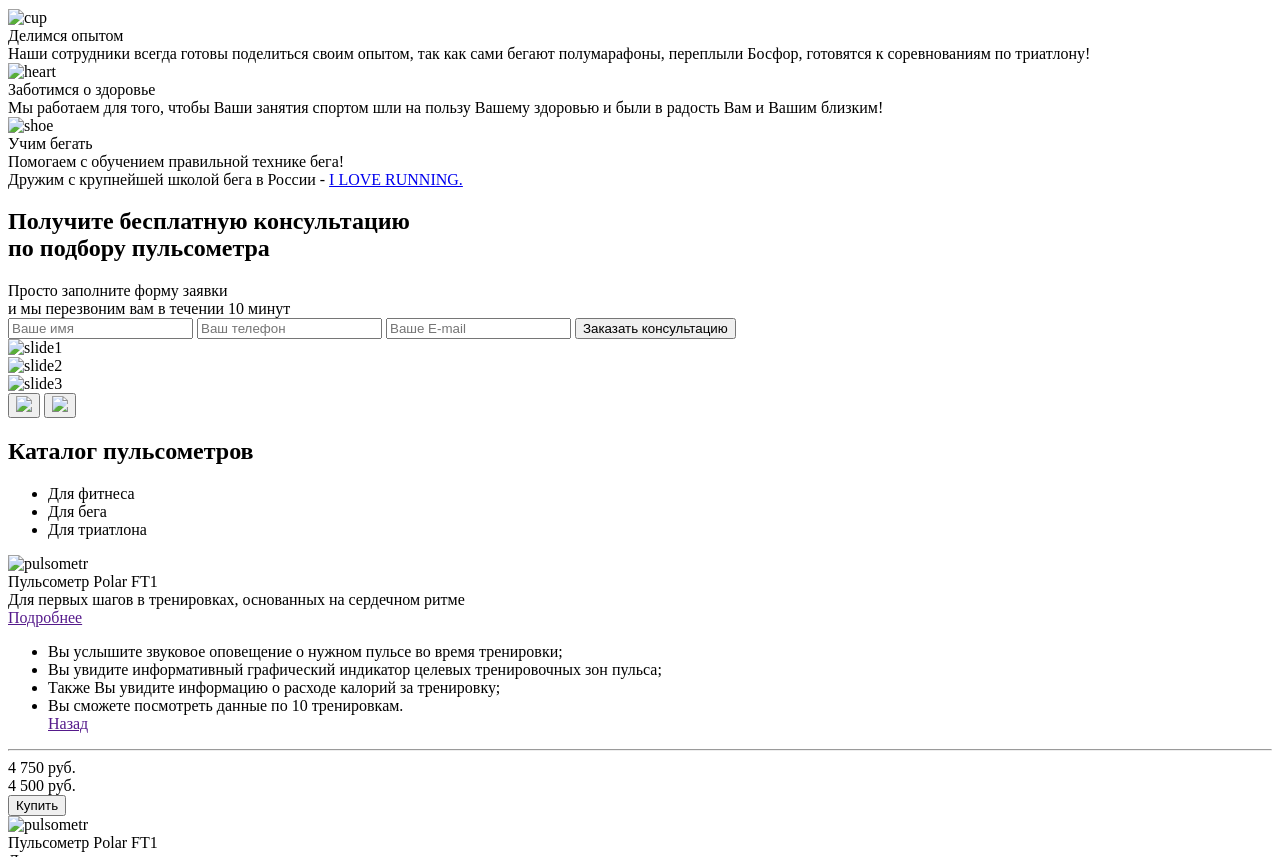
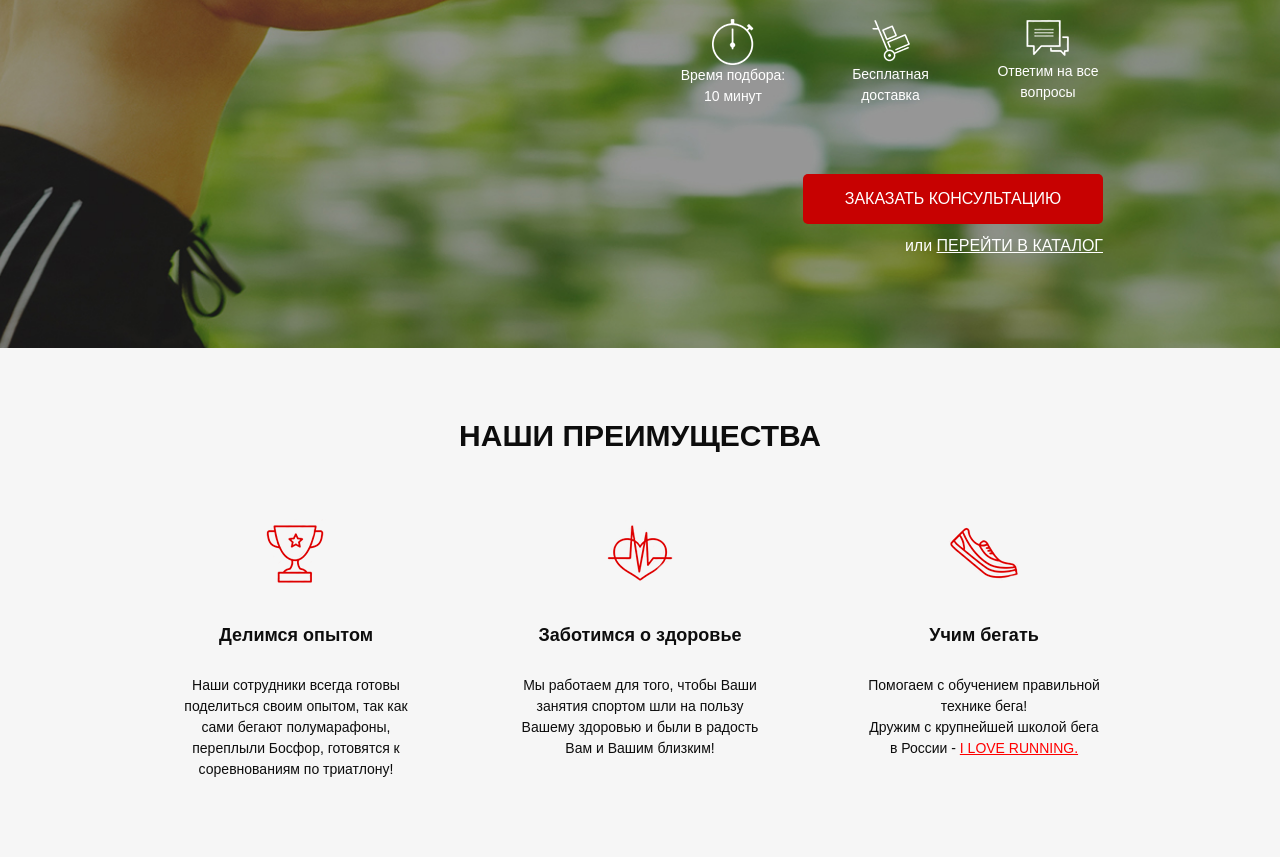
Before and after one commit to ndrutv/runsmart, a website: page src/index.html in a window 1280 px wide. Shown: the part 330-1187 px from the top of the page. Drawn offline with nearby package versions, Linux system fonts and the light colour scheme; the site is published under a folder, as on GitHub Pages, so addresses that start at the root find nothing.

Commit message:
fix: fix images path

```diff
--- a/src/index.html
+++ b/src/index.html
@@ -4,11 +4,11 @@
     <meta charset="UTF-8">
     <meta http-equiv="X-UA-Compatible" content="IE=edge">
     <meta name="viewport" content="width=device-width, initial-scale=1.0">
-    <link rel="stylesheet" href="/css/bootstrap-reboot.min.css">
-    <link rel="stylesheet" href="/css/bootstrap-grid.min.css">
+    <link rel="stylesheet" href="./css/bootstrap-reboot.min.css">
+    <link rel="stylesheet" href="./css/bootstrap-grid.min.css">
     <link rel="stylesheet" href="https://cdnjs.cloudflare.com/ajax/libs/tiny-slider/2.9.4/tiny-slider.css">
     <!--[if (lt IE 9)]><script src="https://cdnjs.cloudflare.com/ajax/libs/tiny-slider/2.9.4/min/tiny-slider.helper.ie8.js"></script><![endif]-->
-    <link rel="stylesheet" href="/css/style.min.css">
+    <link rel="stylesheet" href="./css/style.min.css">
     <title>RunSmart</title>
 </head>
 <body>
@@ -16,7 +16,7 @@
         <div class="container">
             <header class="header">
                 <a class="header__logo">
-                    <img src="/assets/logo.svg" alt="logo">
+                    <img src="./assets/logo.svg" alt="logo">
                 </a>
                 <div class="header__official">
                     Официальный представитель
@@ -33,15 +33,15 @@
                 <h2 class="promo__subheader">с учётом Вашего уровня подготовки</h2>
                 <div class="promo__icons">
                     <div class="promo__icon">
-                        <img src="/assets/icons/main/timer.png" alt="Timer">
+                        <img src="./assets/icons/main/timer.png" alt="Timer">
                         Время подбора: 10 минут
                     </div>
                     <div class="promo__icon">
-                        <img src="/assets/icons/main/delivery.png" alt="Delivery">
+                        <img src="./assets/icons/main/delivery.png" alt="Delivery">
                         Бесплатная доставка
                     </div>
                     <div class="promo__icon">
-                        <img src="/assets/icons/main/message.png" alt="Message">
+                        <img src="./assets/icons/main/message.png" alt="Message">
                         Ответим на все вопросы
                     </div>
                 </div>
@@ -58,7 +58,7 @@
             <h2 class="title">Наши преимущества</h2>
             <div class="advantages__wrapper">
                 <div class="advantages__item">
-                    <img src="/assets/icons/advantages/cup.png" alt="cup" class="advantages__icon">
+                    <img src="./assets/icons/advantages/cup.png" alt="cup" class="advantages__icon">
                     <div class="advantages__subtitle">
                         Делимся опытом
                     </div>
@@ -68,7 +68,7 @@
                     </div>
                 </div>
                 <div class="advantages__item">
-                    <img src="/assets/icons/advantages/heart.png" alt="heart" class="advantages__icon">
+                    <img src="./assets/icons/advantages/heart.png" alt="heart" class="advantages__icon">
                     <div class="advantages__subtitle">
                         Заботимся о здоровье
                     </div>
@@ -78,7 +78,7 @@
                     </div>
                 </div>
                 <div class="advantages__item">
-                    <img src="/assets/icons/advantages/shoe.png" alt="shoe" class="advantages__icon">
+                    <img src="./assets/icons/advantages/shoe.png" alt="shoe" class="advantages__icon">
                     <div class="advantages__subtitle">
                         Учим бегать
                     </div>
@@ -114,17 +114,17 @@
         <div class="container">
             <div class="carousel__inner">
                 <div>
-                    <img src="/assets/images/slider/slide_1.png" alt="slide1">
+                    <img src="./assets/images/slider/slide_1.png" alt="slide1">
                 </div>
                 <div>
-                    <img src="/assets/images/slider/slide_2.png" alt="slide2">
+                    <img src="./assets/images/slider/slide_2.png" alt="slide2">
                 </div>
                 <div>
-                    <img src="/assets/images/slider/slide_3.png" alt="slide3">
+                    <img src="./assets/images/slider/slide_3.png" alt="slide3">
                 </div>
             </div>
-            <button class="prev"><img src="/assets/icons/left.svg"></button>
-            <button class="next"><img src="/assets/icons/right.svg"></button>
+            <button class="prev"><img src="./assets/icons/left.svg"></button>
+            <button class="next"><img src="./assets/icons/right.svg"></button>
         </div>
     </section>
     <section class="catalog">
@@ -139,7 +139,7 @@
                 <div class="catalog-item">
                     <div class="catalog-item__wrapper">
                         <div class="catalog-item__content">
-                            <img class="catalog-item__img" src="/assets/images/products/photo.png" alt="pulsometr">
+                            <img class="catalog-item__img" src="./assets/images/products/photo.png" alt="pulsometr">
                             <div class="catalog-item__subtitle">Пульсометр Polar FT1</div>
                             <div class="catalog-item__descr">Для первых шагов в тренировках, основанных на сердечном ритме</div>
                             <a class="catalog-item__link" href="">Подробнее</a>
@@ -165,7 +165,7 @@
                 <div class="catalog-item">
                     <div class="catalog-item__wrapper">
                         <div class="catalog-item__content">
-                            <img class="catalog-item__img" src="/assets/images/products/photo.png" alt="pulsometr">
+                            <img class="catalog-item__img" src="./assets/images/products/photo.png" alt="pulsometr">
                             <div class="catalog-item__subtitle">Пульсометр Polar FT1</div>
                             <div class="catalog-item__descr">Для первых шагов в тренировках, основанных на сердечном ритме</div>
                             <a class="catalog-item__link" href="">Подробнее</a>
@@ -191,7 +191,7 @@
                 <div class="catalog-item">
                     <div class="catalog-item__wrapper">
                         <div class="catalog-item__content">
-                            <img class="catalog-item__img" src="/assets/images/products/photo.png" alt="pulsometr">
+                            <img class="catalog-item__img" src="./assets/images/products/photo.png" alt="pulsometr">
                             <div class="catalog-item__subtitle">Пульсометр Polar FT1</div>
                             <div class="catalog-item__descr">Для первых шагов в тренировках, основанных на сердечном ритме</div>
                             <a class="catalog-item__link" href="">Подробнее</a>
@@ -217,7 +217,7 @@
                 <div class="catalog-item">
                     <div class="catalog-item__wrapper">
                         <div class="catalog-item__content">
-                            <img class="catalog-item__img" src="/assets/images/products/photo.png" alt="pulsometr">
+                            <img class="catalog-item__img" src="./assets/images/products/photo.png" alt="pulsometr">
                             <div class="catalog-item__subtitle">Пульсометр Polar FT1</div>
                             <div class="catalog-item__descr">Для первых шагов в тренировках, основанных на сердечном ритме</div>
                             <a class="catalog-item__link" href="">Подробнее</a>
@@ -243,7 +243,7 @@
                 <div class="catalog-item">
                     <div class="catalog-item__wrapper">
                         <div class="catalog-item__content">
-                            <img class="catalog-item__img" src="/assets/images/products/photo.png" alt="pulsometr">
+                            <img class="catalog-item__img" src="./assets/images/products/photo.png" alt="pulsometr">
                             <div class="catalog-item__subtitle">Пульсометр Polar FT1</div>
                             <div class="catalog-item__descr">Для первых шагов в тренировках, основанных на сердечном ритме</div>
                             <a class="catalog-item__link" href="">Подробнее</a>
@@ -269,7 +269,7 @@
                 <div class="catalog-item">
                     <div class="catalog-item__wrapper">
                         <div class="catalog-item__content">
-                            <img class="catalog-item__img" src="/assets/images/products/photo.png" alt="pulsometr">
+                            <img class="catalog-item__img" src="./assets/images/products/photo.png" alt="pulsometr">
                             <div class="catalog-item__subtitle">Пульсометр Polar FT1</div>
                             <div class="catalog-item__descr">Для первых шагов в тренировках, основанных на сердечном ритме</div>
                             <a class="catalog-item__link" href="">Подробнее</a>
@@ -297,7 +297,7 @@
                 <div class="catalog-item">
                     <div class="catalog-item__wrapper">
                         <div class="catalog-item__content">
-                            <img class="catalog-item__img" src="/assets/images/products/photo.png" alt="pulsometr">
+                            <img class="catalog-item__img" src="./assets/images/products/photo.png" alt="pulsometr">
                             <div class="catalog-item__subtitle">Пульсометр Polar FT1</div>
                             <div class="catalog-item__descr">Для первых шагов в тренировках, основанных на сердечном ритме</div>
                             <a class="catalog-item__link" href="">Подробнее</a>
@@ -325,7 +325,7 @@
                 <div class="catalog-item">
                     <div class="catalog-item__wrapper">
                         <div class="catalog-item__content">
-                            <img class="catalog-item__img" src="/assets/images/products/photo.png" alt="pulsometr">
+                            <img class="catalog-item__img" src="./assets/images/products/photo.png" alt="pulsometr">
                             <div class="catalog-item__subtitle">Пульсометр Polar FT1</div>
                             <div class="catalog-item__descr">Для первых шагов в тренировках, основанных на сердечном ритме</div>
                             <a class="catalog-item__link" href="">Подробнее</a>
@@ -351,7 +351,7 @@
                 <div class="catalog-item">
                     <div class="catalog-item__wrapper">
                         <div class="catalog-item__content">
-                            <img class="catalog-item__img" src="/assets/images/products/photo.png" alt="pulsometr">
+                            <img class="catalog-item__img" src="./assets/images/products/photo.png" alt="pulsometr">
                             <div class="catalog-item__subtitle">Пульсометр Polar FT1</div>
                             <div class="catalog-item__descr">Для первых шагов в тренировках, основанных на сердечном ритме</div>
                             <a class="catalog-item__link" href="">Подробнее</a>
@@ -377,7 +377,7 @@
                 <div class="catalog-item">
                     <div class="catalog-item__wrapper">
                         <div class="catalog-item__content">
-                            <img class="catalog-item__img" src="/assets/images/products/photo.png" alt="pulsometr">
+                            <img class="catalog-item__img" src="./assets/images/products/photo.png" alt="pulsometr">
                             <div class="catalog-item__subtitle">Пульсометр Polar FT1</div>
                             <div class="catalog-item__descr">Для первых шагов в тренировках, основанных на сердечном ритме</div>
                             <a class="catalog-item__link" href="">Подробнее</a>
@@ -406,7 +406,7 @@
         <div class="container">
             <h2 class="title">Отзывы клиентов</h2>
             <div class="reviews__item">
-                <img class="reviews__image" src="/assets/images/reviews/photo_1.png" alt="image1">
+                <img class="reviews__image" src="./assets/images/reviews/photo_1.png" alt="image1">
                 <div class="reviews__content">
                     <div class="reviews__name">Ирина Иванченко</div>
                     <div class="reviews__achievements">2 полумарафона</div>
@@ -419,7 +419,7 @@
             </div>
 
             <div class="reviews__item">
-                <img class="reviews__image" src="/assets/images/reviews/photo_2.png" alt="image1">
+                <img class="reviews__image" src="./assets/images/reviews/photo_2.png" alt="image1">
                 <div class="reviews__content">
                     <div class="reviews__name">Иван Сёмочкин</div>
                     <div class="reviews__achievements">1 полумарафон</div>
@@ -432,7 +432,7 @@
             </div>
 
             <div class="reviews__item">
-                <img class="reviews__image" src="/assets/images/reviews/photo_3.png" alt="image1">
+                <img class="reviews__image" src="./assets/images/reviews/photo_3.png" alt="image1">
                 <div class="reviews__content">
                     <div class="reviews__name">Юлия Дашкина</div>
                     <div class="reviews__achievements">2 полумарафона</div>
@@ -453,14 +453,14 @@
             <address class="footer__addr">Москва, Мясницкий проезд, д.3с1</address>
             <a class="footer__phone" href="tel:84999228974">8 (499) 922-89-74</a>
             <div class="footer__social">
-                <a href="#" class="footer__social-item"><img src="/assets/icons/facebook.svg" alt="facebook"></a>
-                <a href="#" class="footer__social-item"><img src="/assets/icons/instagram.svg" alt="instagram"></a>
-                <a href="#" class="footer__social-item"><img src="/assets/icons/pinterest.svg" alt="pinterest"></a>
+                <a href="#" class="footer__social-item"><img src="./assets/icons/facebook.svg" alt="facebook"></a>
+                <a href="#" class="footer__social-item"><img src="./assets/icons/instagram.svg" alt="instagram"></a>
+                <a href="#" class="footer__social-item"><img src="./assets/icons/pinterest.svg" alt="pinterest"></a>
             </div>
         </div>
     </footer>
 
     <script src="https://cdnjs.cloudflare.com/ajax/libs/tiny-slider/2.9.2/min/tiny-slider.js"></script>
-    <script src="/js/script.js"></script>
+    <script src="./js/script.js"></script>
 </body>
 </html>
--- a/src/sass/blocks/_consultation.sass
+++ b/src/sass/blocks/_consultation.sass
@@ -1,7 +1,7 @@
 .consultation
     min-height: 680px
     padding: 100px 0 92px 0
-    background: url('/assets/images/bg/consultation_bg.jpg') center center/cover no-repeat
+    background: url('../assets/images/bg/consultation_bg.jpg') center center/cover no-repeat
     &__descr
         padding-top: 10px
         color: #FFFFFF
--- a/src/sass/blocks/_promo.sass
+++ b/src/sass/blocks/_promo.sass
@@ -1,7 +1,7 @@
 .promo
     min-height: 650px
     padding: 20px 0 90px 0
-    background: url(/assets/images/bg/main_bg.jpg) center center/cover no-repeat
+    background: url(../assets/images/bg/main_bg.jpg) center center/cover no-repeat
     &__wrapper
         display: flex
         flex-direction: column
```
Also changed, not shown: src/css/style.min.css.
